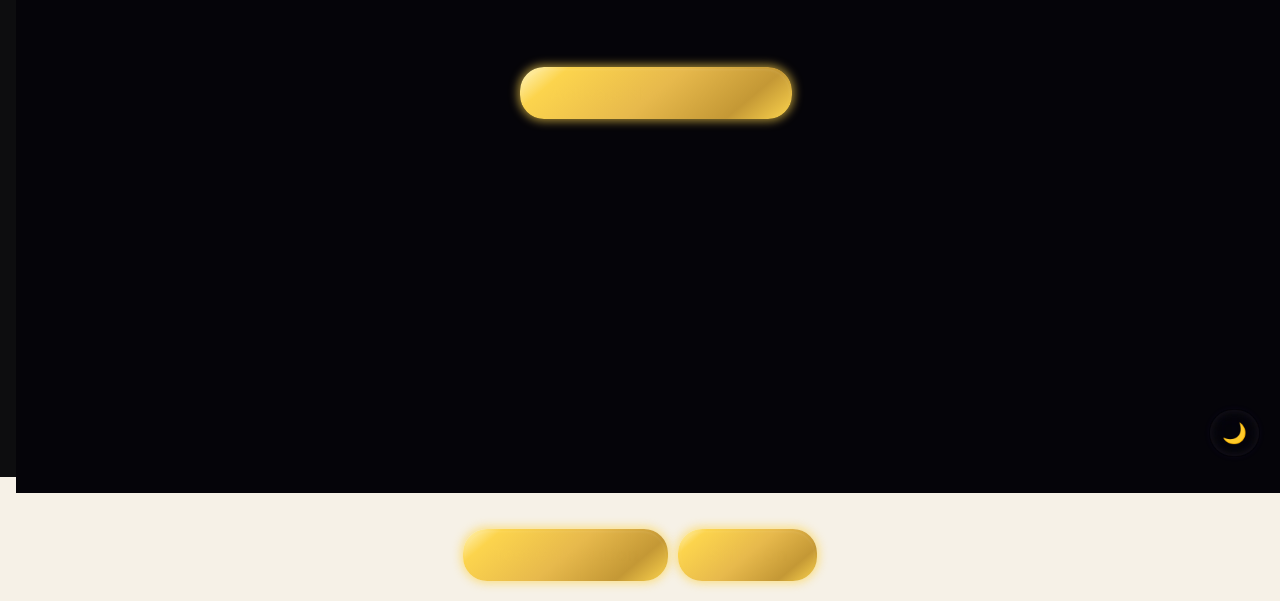
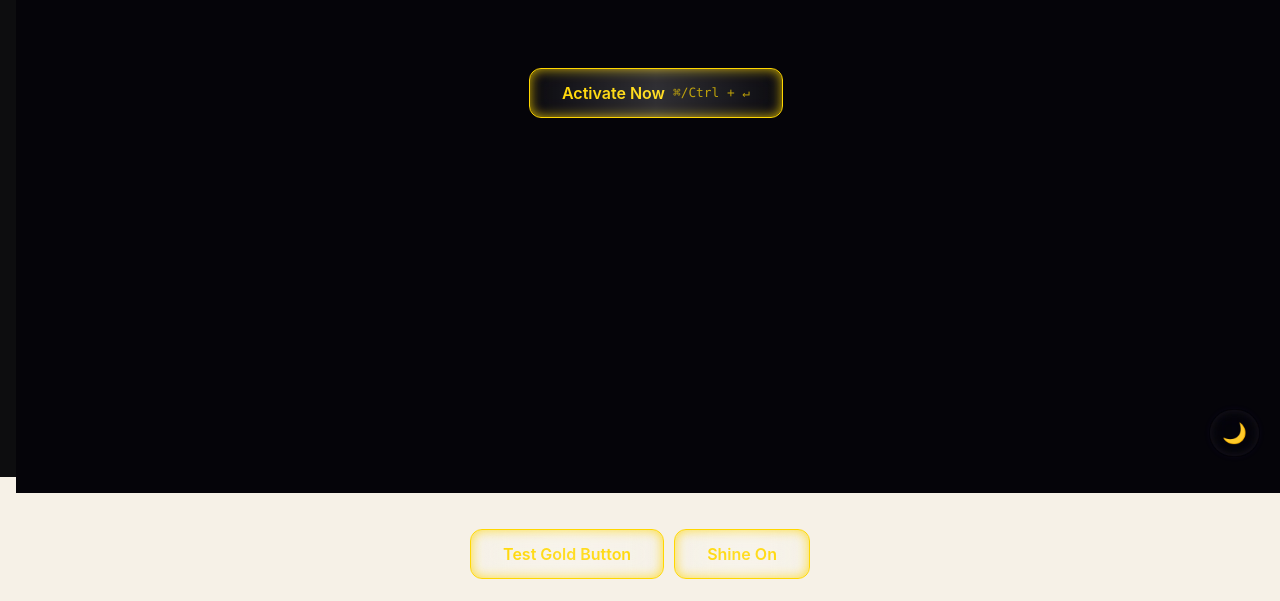
Before and after one commit to Mystc-myst/Interface, a React (Create React App) app in the folder lune-interface/client/: page /start in a window 1280 px wide. Shown: the part 323-924 px from the top of the page. Built offline with nearby package versions, Linux system fonts and the light colour scheme; no server answers; a web font is replaced by a local one.

Commit message:
style: update liquid gold button

```diff
--- a/lune-interface/client/src/components/LiquidGoldButton/LiquidGoldButton.module.css
+++ b/lune-interface/client/src/components/LiquidGoldButton/LiquidGoldButton.module.css
@@ -1,38 +1,52 @@
 .btnAction {
   position: relative;
-  display: inline-block;
-  border-radius: var(--radius-pill);
-  padding: 2px; /* border thickness */
-  background: var(--grad-gold); /* GOLD BORDER */
-  box-shadow: var(--glow-gold);
-  transition: transform .15s ease;
-  border: none; /* Ensuring no default browser border interferes */
-  cursor: pointer; /* Standard pointer for buttons */
+  display: inline-flex;
+  align-items: center;
+  gap: 0.5rem;
+  padding: 0.75rem 2rem;
+  border-radius: 12px;
+  background: rgba(255, 255, 255, 0.03);
+  backdrop-filter: blur(16px);
+  -webkit-backdrop-filter: blur(16px);
+  color: #FFD700;
+  font-size: 1rem;
+  font-weight: 600;
+  border: 1px solid #FFD700;
+  cursor: pointer;
+  overflow: hidden;
+  transition: transform 0.2s ease, background 0.2s ease;
+  box-shadow: inset 0 0 12px rgba(255, 215, 0, 0.8);
+}
+
+.btnAction::before {
+  content: '';
+  position: absolute;
+  top: 0;
+  left: 0;
+  right: 0;
+  bottom: 0;
+  background: linear-gradient(90deg, transparent 0%, rgba(255,255,255,0.15) 50%, transparent 100%);
+  pointer-events: none;
 }
 
 .btnAction:hover {
-  transform: translateY(-1px) scale(1.02);
+  background: rgba(255, 255, 255, 0.05);
+  transform: translateY(-1px);
 }
 
 .btnAction:active {
-  transform: translateY(0) scale(0.98);
+  background: rgba(255, 255, 255, 0.08);
+  transform: translateY(1px);
 }
 
 .inner {
-  display: flex;
+  display: inline-flex;
   align-items: center;
-  justify-content: center; /* Center content horizontally */
-  gap: .5rem;
-  padding: .65rem 1.75rem;
-  border-radius: inherit;
-  background: var(--grad-purple); /* PURPLE FILL */
-  box-shadow: var(--inner-glow);
-  color: transparent; /* we’ll paint text with gold */
-  background-image: var(--grad-gold);
-  background-clip: text;
-  -webkit-background-clip: text;
-  animation: var(--anim-shine);
-  font-weight: 700;
-  font-size: 1.125rem; /* ~18 px */
-  white-space: nowrap; /* Prevent text wrapping */
+  gap: 0.5rem;
 }
+
+.btnAction kbd {
+  font-size: 0.875rem;
+  opacity: 0.9;
+  font-weight: 500;
+}
```
